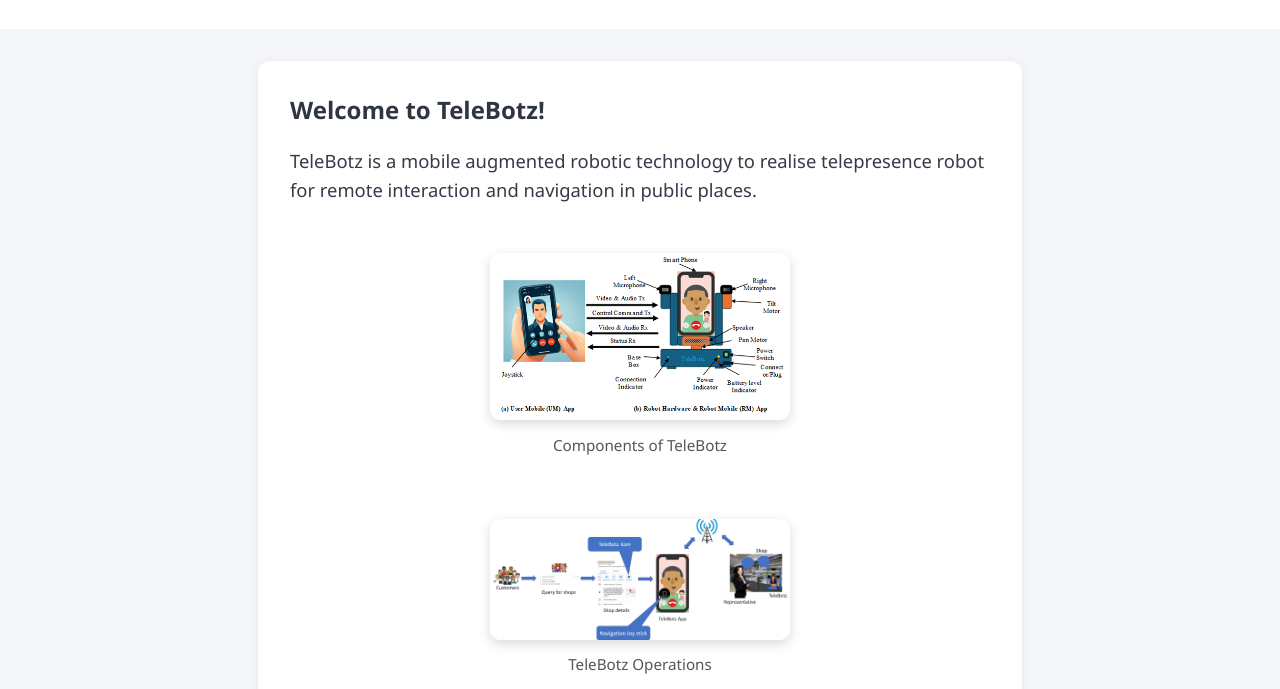
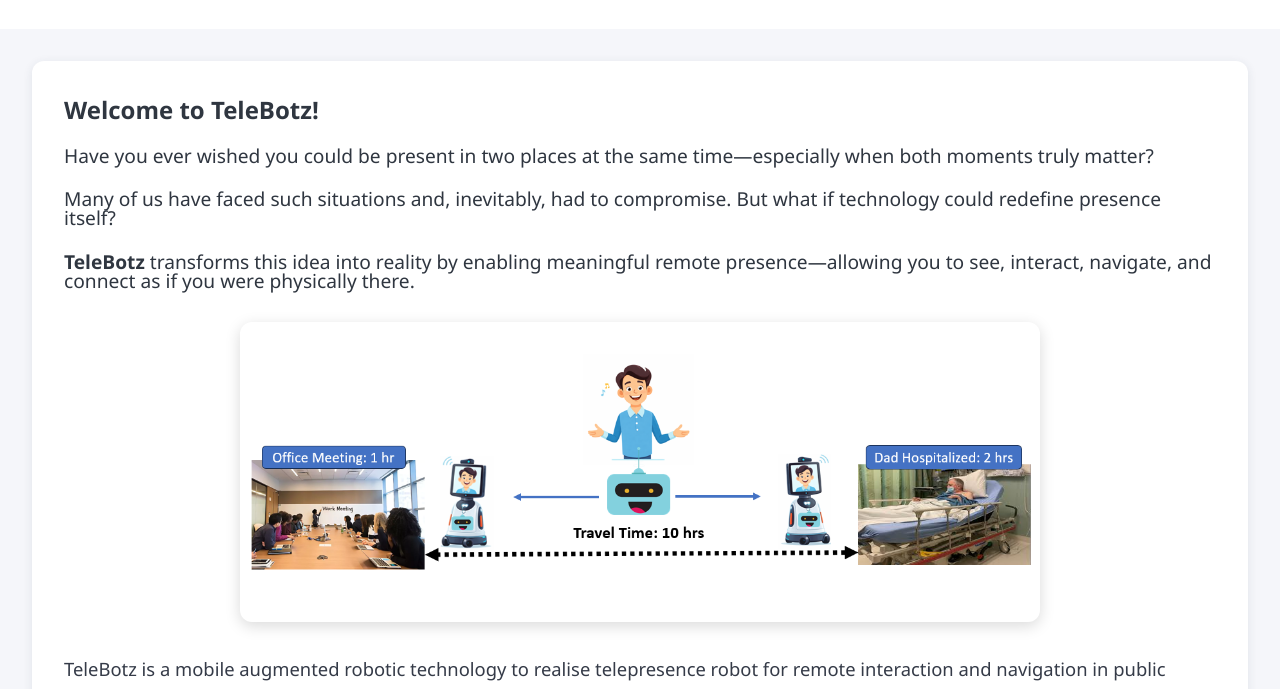
Before and after one commit to srakesh-84/TeleBotz, a plain HTML site: page index.html in a window 1280 px wide. Shown: the part 95-784 px from the top of the page. Drawn offline with Linux system fonts and the light colour scheme.

Commit message:
Add files via upload

```diff
--- a/index.html
+++ b/index.html
@@ -19,6 +19,20 @@
         <h2>
             Welcome to <strong>TeleBotz</strong>!
         </h2>
+        <section class="intro-text">
+            <p> Have you ever wished you could be present in two places at the same time—especially when both moments truly matter? </p>
+            <p> Many of us have faced such situations and, inevitably, had to compromise.
+            But what if technology could redefine presence itself? </p>
+            <p>
+                <strong>TeleBotz</strong> transforms this idea into reality by enabling meaningful remote presence—allowing you to see, interact, navigate, and connect as if you were physically there.
+            </p>
+        </section>
+        <div class="slider-container">
+            <img src="before_telebotz.png" class="slide active" alt="Before using TeleBotz">
+            <img src="after_telebotz.png" class="slide" alt="After using TeleBotz">
+        </div>
+
+
         <p>
             TeleBotz is a mobile augmented robotic technology to realise telepresence robot for remote interaction and navigation in public places.
         </p>
@@ -26,17 +40,28 @@
         <div class="image-container">
             <figure>
                 <img src="telebotz_components.png" alt="Components of TeleBotz">
-                <figcaption>Components of TeleBotz</figcaption>
+                <figcaption>Figure 1. Components of TeleBotz</figcaption>
             </figure>
 
             <figure>
                 <img src="telebotz_operations.png" alt="TeleBotz Operations">
-                <figcaption>TeleBotz Operations</figcaption>
+                <figcaption>Figure 2. TeleBotz Operations</figcaption>
             </figure>
         </div>
     </main>
     <div class="footer">
-        &copy; 2025 TeleBotz &mdash; Sample Website
+        &copy; 2025 TeleBotz &mdash; Product description website
     </div>
+    <script>
+        let slides = document.querySelectorAll('.slide');
+        let index = 0;
+
+        setInterval(() => {
+            slides[index].classList.remove('active');
+            index = (index + 1) % slides.length;
+            slides[index].classList.add('active');
+        }, 3000); // change image every 3 seconds
+    </script>
+
 </body>
 </html>
--- a/style.css
+++ b/style.css
@@ -33,7 +33,7 @@ header {
 
 /* ===== Main Content ===== */
 main {
-    max-width: 700px;
+    max-width: 90%;
     margin: 2rem auto;
     background: #ffffff;
     border-radius: 12px;
@@ -63,7 +63,7 @@ main p {
 
 .image-container figure {
     text-align: center;
-    max-width: 300px;
+    max-width: 80%;
 }
 
 .image-container img {
@@ -85,3 +85,35 @@ main p {
     padding: 1rem 0;
     font-size: 0.95rem;
 }
+
+.intro-text p {
+    font-size: 1.2rem;
+    line-height: 1;
+    color: #2f3640;
+    margin-bottom: 1.5rem;
+}
+
+/* ===== Image Slider ===== */
+.slider-container {
+    position: relative;
+    width: 100%;
+    max-width: 800px;
+    margin: 2rem auto;
+    height: 300px;
+    overflow: hidden;
+    border-radius: 12px;
+    box-shadow: 0 4px 15px rgba(0, 0, 0, 0.15);
+}
+
+.slide {
+    position: absolute;
+    width: 100%;
+    height: 100%;
+    object-fit: contain;
+    opacity: 0;
+    transition: opacity 1s ease-in-out;
+}
+
+.slide.active {
+    opacity: 1;
+}
```
Also changed, not shown: after_telebotz.png (added), before_telebotz.png (added).
